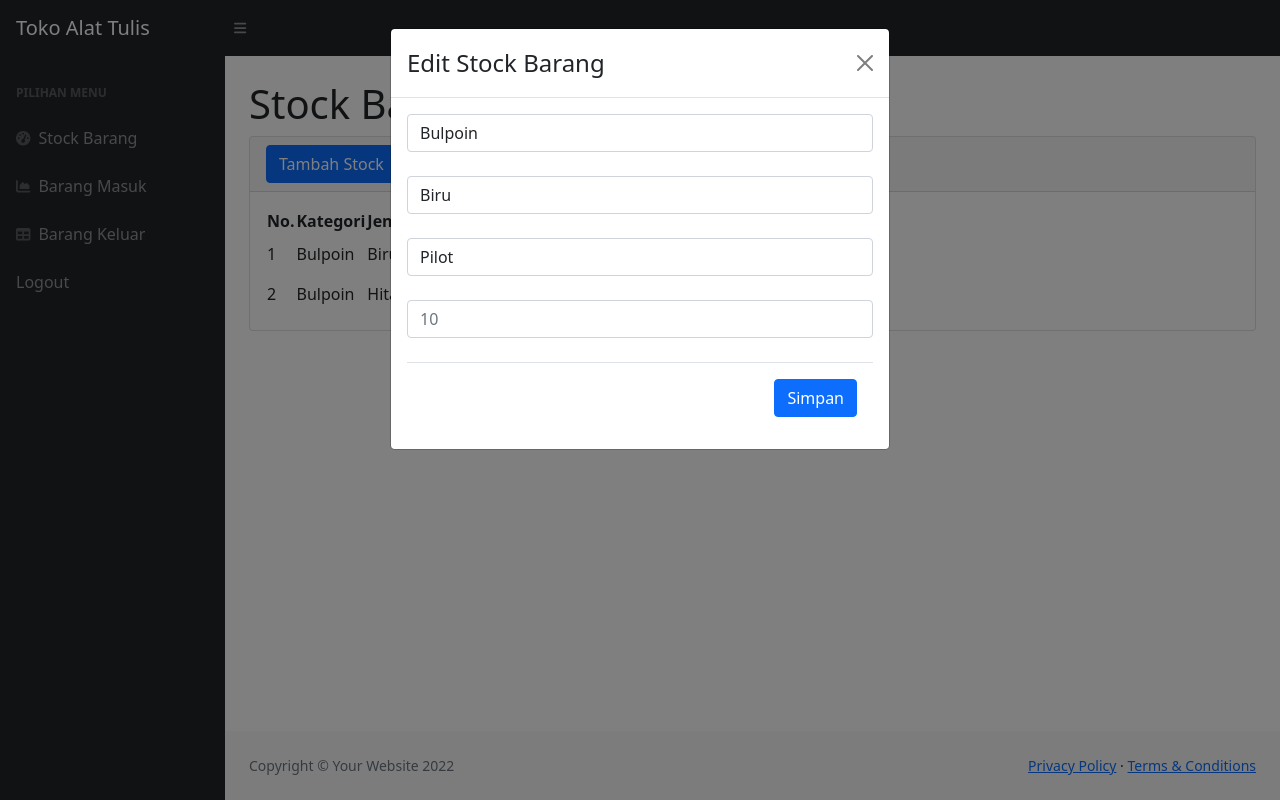
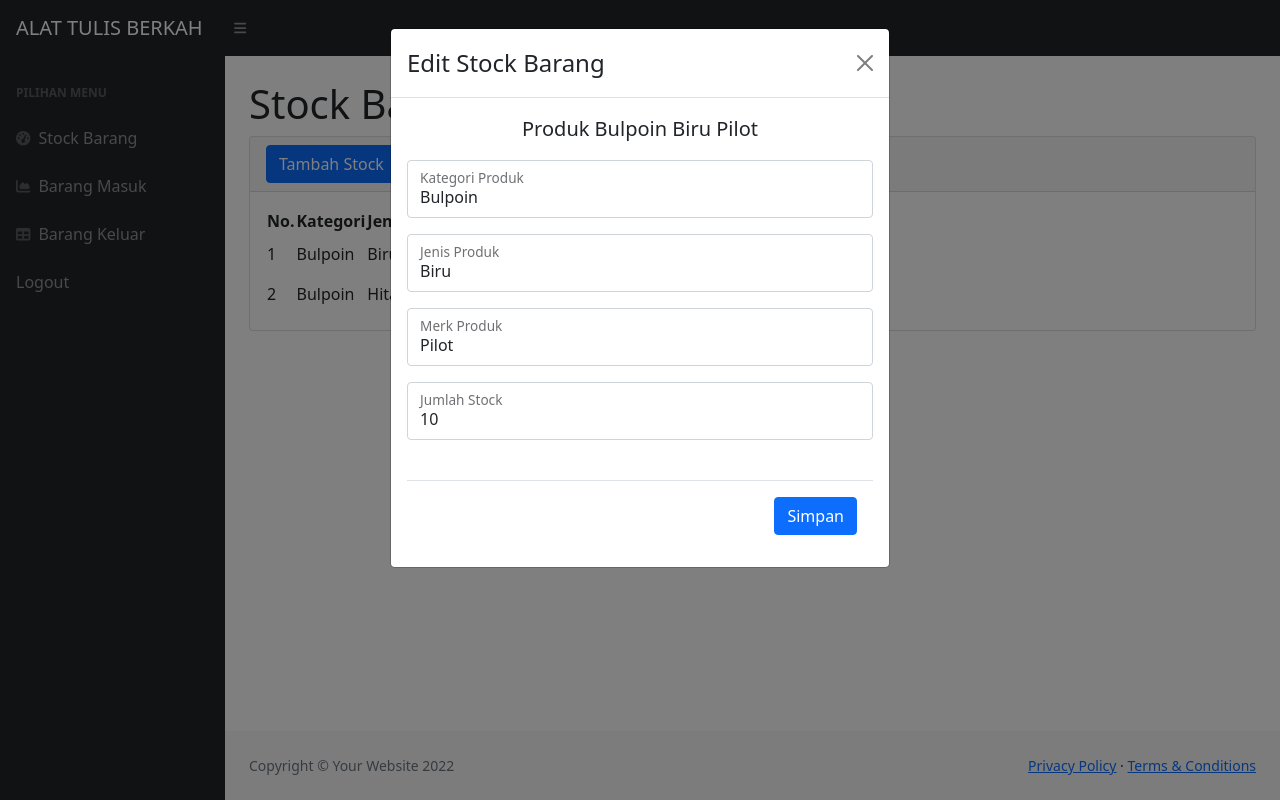
Before and after one commit to AziqLukman/Stock-Barang, a PHP site: page / in a window 1280 px wide, after a click on "Edit". Run offline with PHP 8.4, Linux system fonts and the light colour scheme; the visitor is signed in with stand-in values (Sample User, id 1); data comes from the database, SQL or seed files in the repository; some libraries are stand-ins or nearby versions.

Commit message:
ZK 19-06_20.41

```diff
--- a/function.php
+++ b/function.php
@@ -119,7 +119,7 @@ if(isset($_POST['updatebarangmasuk'])){
     $qtyskrng = $qtynya['qty'];
 
     if($qty>$qtyskrng){
-        $selisih = $qty-$qtyskrng;
+        $selisih = $qty - $qtyskrng;
         $kurangin = $stockskrng - $selisih;
         $kurangistocknya = mysqli_query($conn, "UPDATE stockbarang SET stock='$kurangin' WHERE idbarang='$idb'");
         $updatenya = mysqli_query($conn,"UPDATE barangmasuk SET qty='$qty', penerima='$penerima' WHERE idbarangmasuk='$idbm'");
@@ -131,7 +131,7 @@ if(isset($_POST['updatebarangmasuk'])){
                 header('location:masuk.php');
             }
     } else{
-        $selisih = $qtyskrng+$qty;
+        $selisih = $qtyskrng + $qty;
         $kurangin = $stockskrng + $selisih;
 
         $kurangistocknya = mysqli_query($conn, "UPDATE stockbarang SET stock='$kurangin' WHERE idbarang='$idb'");
@@ -156,7 +156,7 @@ if(isset($_POST['hapusbarangmasuk'])){
     $data = mysqli_fetch_array($getdatastock);
     $stok = $data['stock'];
 
-    $selisih = $stok-$qty;
+    $selisih = $stok - $qty;
 
     $update = mysqli_query($conn,"UPDATE stockbarang SET stock ='$selisih' WHERE idbarang='$idb'");
     $hapusdata = mysqli_query($conn,"DELETE FROM barangmasuk WHERE idbarangmasuk='$idbm'");
@@ -169,6 +169,16 @@ if(isset($_POST['hapusbarangmasuk'])){
     }
 }
 
+//Menghapus history barang masuk
+// if(isset($_POST['hapusbarangkeluar'])){
+//     $idb = $_POST['idb'];
+//     $qty = $_POST['qty'];
+//     $idbm = $_POST['idbm'];
+
+//     $truncate = mysqli_query($conn,"TRUNCATE TABLE books FROM barangmasuk;");
+// }
+
+
 //Mengubah data barang keluar
 if(isset($_POST['updatebarangkeluar'])){
     $idb = $_POST['idb'];
@@ -180,9 +190,9 @@ if(isset($_POST['updatebarangkeluar'])){
     $stocknya = mysqli_fetch_array($lihatstock);
     $stockskrng = $stocknya['stock'];
 
-    $jumlahskrng = mysqli_query($conn, "SELECT * FROM barangkeluar WHERE idkeluar='$idk'");
+    $jumlahskrng = mysqli_query($conn, "SELECT * FROM barangkeluar WHERE idbarangkeluar='$idbk'");
     $jumlahnya = mysqli_fetch_array($jumlahskrng);
-    $jumlahskrng = $jumlahnya['qty'];
+    $jumlahskrng = $jumlahnya['jumlah'];
 
     if($jumlah>$jumlahskrng){
         $selisih = $jumlah - $jumlahskrng;
@@ -234,4 +244,5 @@ if(isset($_POST['hapusbarangkeluar'])){
         header('location:keluar.php');
     }
 }
+
 ?>
--- a/index.php
+++ b/index.php
@@ -19,7 +19,7 @@ require 'cek.php';
     <body class="sb-nav-fixed">
         <nav class="sb-topnav navbar navbar-expand navbar-dark bg-dark">
             <!-- Navbar Brand-->
-            <a class="navbar-brand ps-3" href="index.php">Toko Alat Tulis</a>
+            <a class="navbar-brand ps-3" href="index.php">ALAT TULIS BERKAH</a>
             <!-- Sidebar Toggle-->
             <button class="btn btn-link btn-sm order-1 order-lg-0 me-4 me-lg-0" id="sidebarToggle" href="#"><i class="fas fa-bars"></i></button>
             <!-- Navbar Search-->
@@ -249,13 +249,23 @@ require 'cek.php';
             <!-- Modal body -->
             <form method="POST">
             <div class="modal-body">
-                <input type="text" name="kategori" value="<?=$kategori;?>" class="form-control" required>
-                <br>
-                <input type="text" name="jenis" value="<?=$jenis;?>" class="form-control" required>
-                <br>
-                <input type="text" name="merk" value="<?=$merk;?>" class="form-control" required>
-                <br>
-                <input type="number" name="stock" placeholder="<?=$stock;?>" class="form-control" required>
+            <p class="text-center fs-5">Produk <?=$kategori;?> <?=$jenis;?> <?=$merk;?></p>
+                <div class="form-floating mb-3">
+                    <input class="form-control" name="kategori" type="text" placeholder="Kategori Produk" value="<?=$kategori;?>" required>
+                    <label>Kategori Produk</label>
+                </div>
+                <div class="form-floating mb-3">
+                    <input class="form-control" name="jenis" type="text" placeholder="Jenis Produk" value="<?=$jenis;?>" required>
+                    <label>Jenis Produk</label>
+                </div>
+                <div class="form-floating mb-3">
+                    <input class="form-control" name="merk" type="text" placeholder="Merk Produk" value="<?=$merk;?>" required>
+                    <label>Merk Produk</label>
+                </div>
+                <div class="form-floating mb-3">
+                    <input class="form-control" name="stock" type="number" placeholder="Jumlah Stock" value="<?=$stock;?>" required>
+                    <label>Jumlah Stock</label>
+                </div>
                 <br>
                 <input type="hidden" name="idb" value="<?=$idb;?>">
                 <div class="modal-footer">
@@ -281,10 +291,11 @@ require 'cek.php';
             <!-- Modal body -->
             <form method="POST">
             <div class="modal-body">
-                Apakah yakin ingin menghapus <?=$jenis;?>?
+            <p class="text-center fs-5">Apakah yakin ingin menghapus <?=$kategori;?> <?=$jenis;?> <?=$merk;?> ?</p>
                 <input type="hidden" name="idb" value="<?=$idb;?>">
-                <br>
-                <br>
+            <div class="modal-header">
+            </div>
+            <br>
                 <button type="submit" class="btn btn-danger" name="hapusbarang">Hapus</button>
             </div>
             </form>
@@ -332,13 +343,22 @@ require 'cek.php';
         <!-- Modal body -->
         <form method="POST">
         <div class="modal-body">
-            <input type="text" name="kategori" placeholder="Kategori Barang" class="form-control" required>
-            <br>
-            <input type="text" name="jenis" placeholder="Jenis Barang" class="form-control" required>
-            <br>
-            <input type="text" name="merk" placeholder="Merk Barang" class="form-control" required>
-            <br>
-            <input type="number" name="stock" placeholder="Jumlah Stock" class="form-control" required>
+            <div class="form-floating mb-3">
+                <input class="form-control" name="kategori" type="text" placeholder="Kategori Produk" required>
+                <label>Kategori Produk</label>
+            </div>
+            <div class="form-floating mb-3">
+                <input class="form-control" name="jenis" type="text" placeholder="Jenis Produk" required>
+                <label>Jenis Produk</label>
+            </div>
+            <div class="form-floating mb-3">
+                <input class="form-control" name="merk" type="text" placeholder="Merk Produk" required>
+                <label>Merk Produk</label>
+            </div>
+            <div class="form-floating mb-3">
+                <input class="form-control" name="stock" type="number" placeholder="Jumlah Stock" required>
+                <label>Jumlah Stock</label>
+            </div>
             <br>
             <div class="modal-footer">
             <button type="submit" class="btn btn-primary" name="addstockbarang">Simpan</button>
```
Also changed, not shown: keluar.php (+18 -10 lines), masuk.php (+31 -14 lines).
